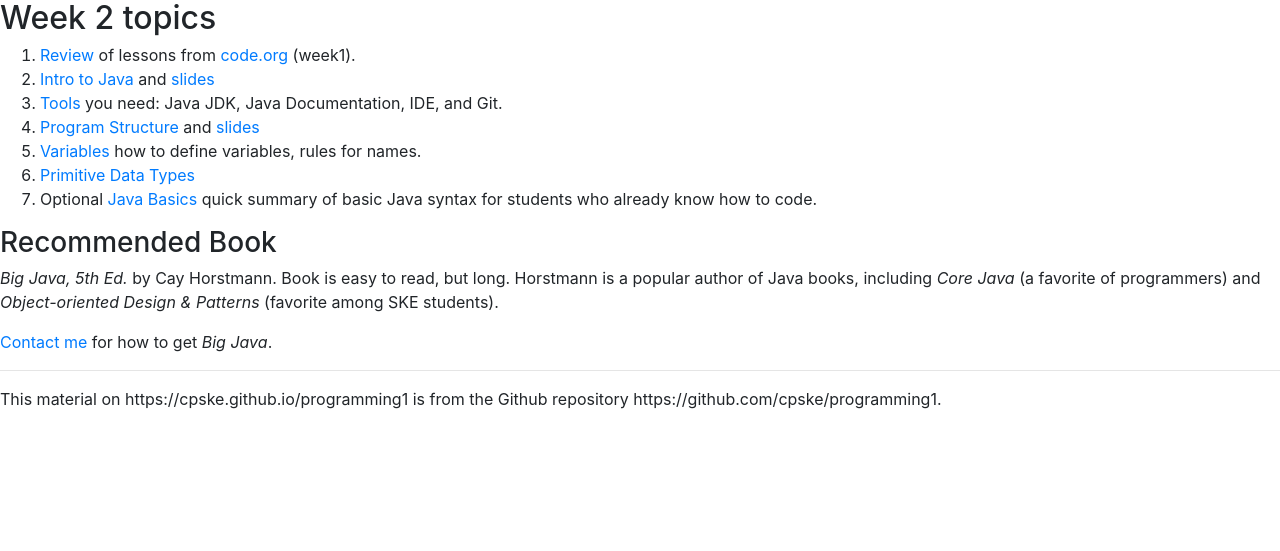
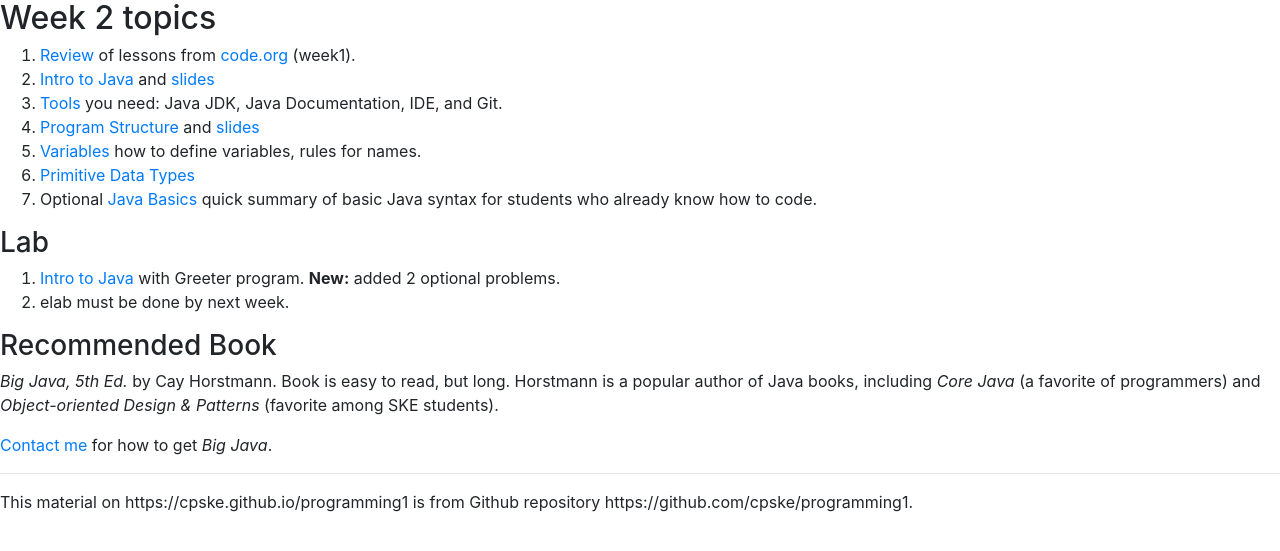
Before and after one commit to cpske/programming1, a Jekyll site: the page index.html, which Jekyll copies as it is, in a window 1280 px wide. Shown: the top 551 px of the page. Built offline with Jekyll 4.4.1, drawn with Linux system fonts in a browser that asks for light colours.

Commit message:
fix index

```diff
--- a/index.html
+++ b/index.html
@@ -23,6 +23,14 @@
   <li>Optional <a href="/programming1/week2/X-Java-Basics.pdf">Java Basics</a> quick summary of basic Java syntax for students who already know how to code.</li>
 </ol>
 
+<h3>Lab</h3>
+
+<ol>
+<li><a href="week2/Lab1-Intro.pdf"> Intro to Java</a> with Greeter program. <b>New:</b> added 2 optional problems.
+</li>
+<li> <a href-"https://elab.cpe.ku.ac.th">elab</a>  must be done by next week.
+</ol>
+
 <h3 id="recommended-book">Recommended Book</h3>
 
 <p><em>Big Java, 5th Ed.</em> by Cay Horstmann.  Book is easy to read, but long.  Horstmann is a popular author of Java books, including <em>Core Java</em> (a favorite of programmers) and <em>Object-oriented Design &amp; Patterns</em> (favorite among SKE students).</p>
@@ -31,7 +39,7 @@
 
 <hr/>
 This material on https://cpske.github.io/programming1
-is from the Github repository https://github.com/cpske/programming1.
+is from Github repository https://github.com/cpske/programming1.
 
 </body>
 </html>
```
Also changed, not shown: Home.md (+5 -0 lines).
